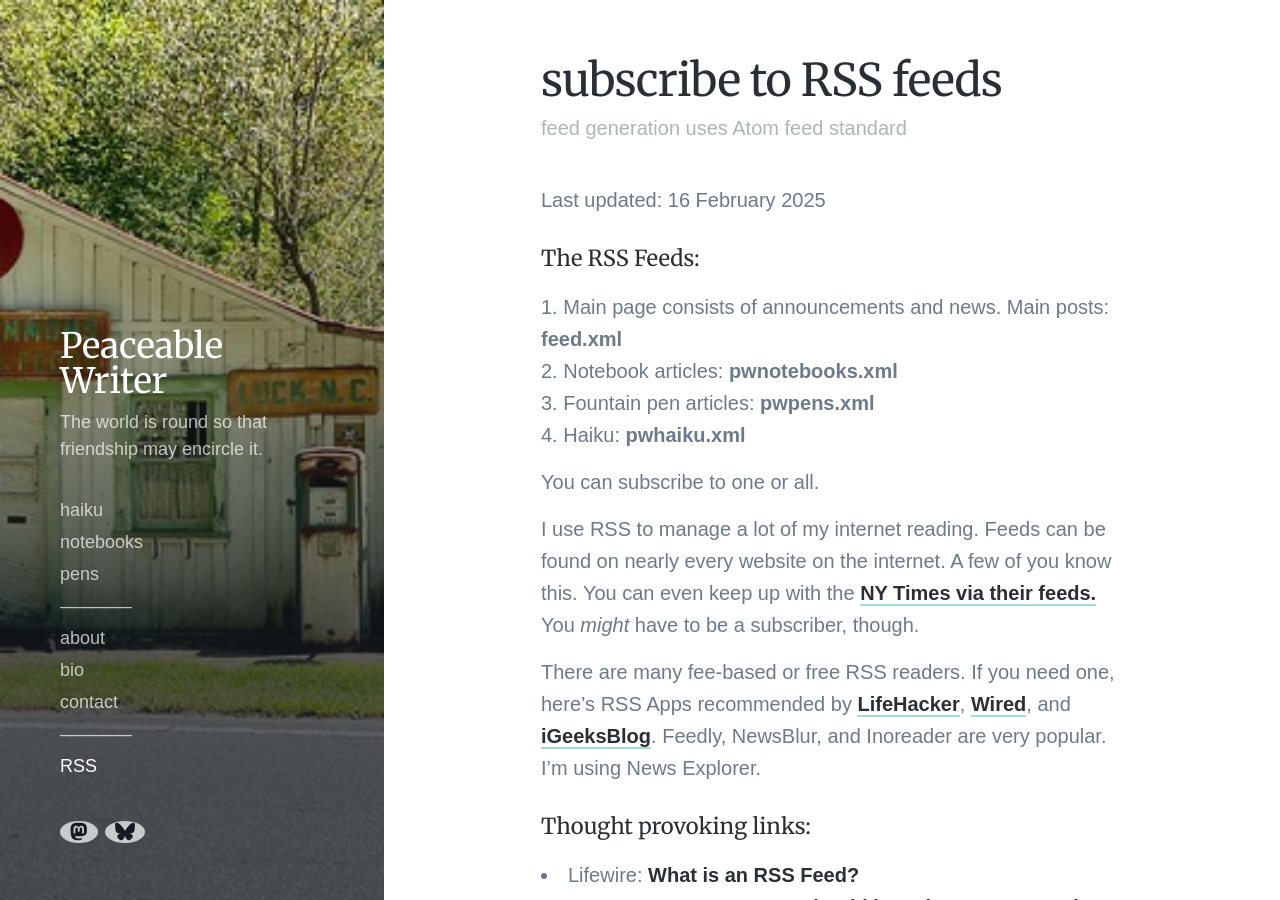
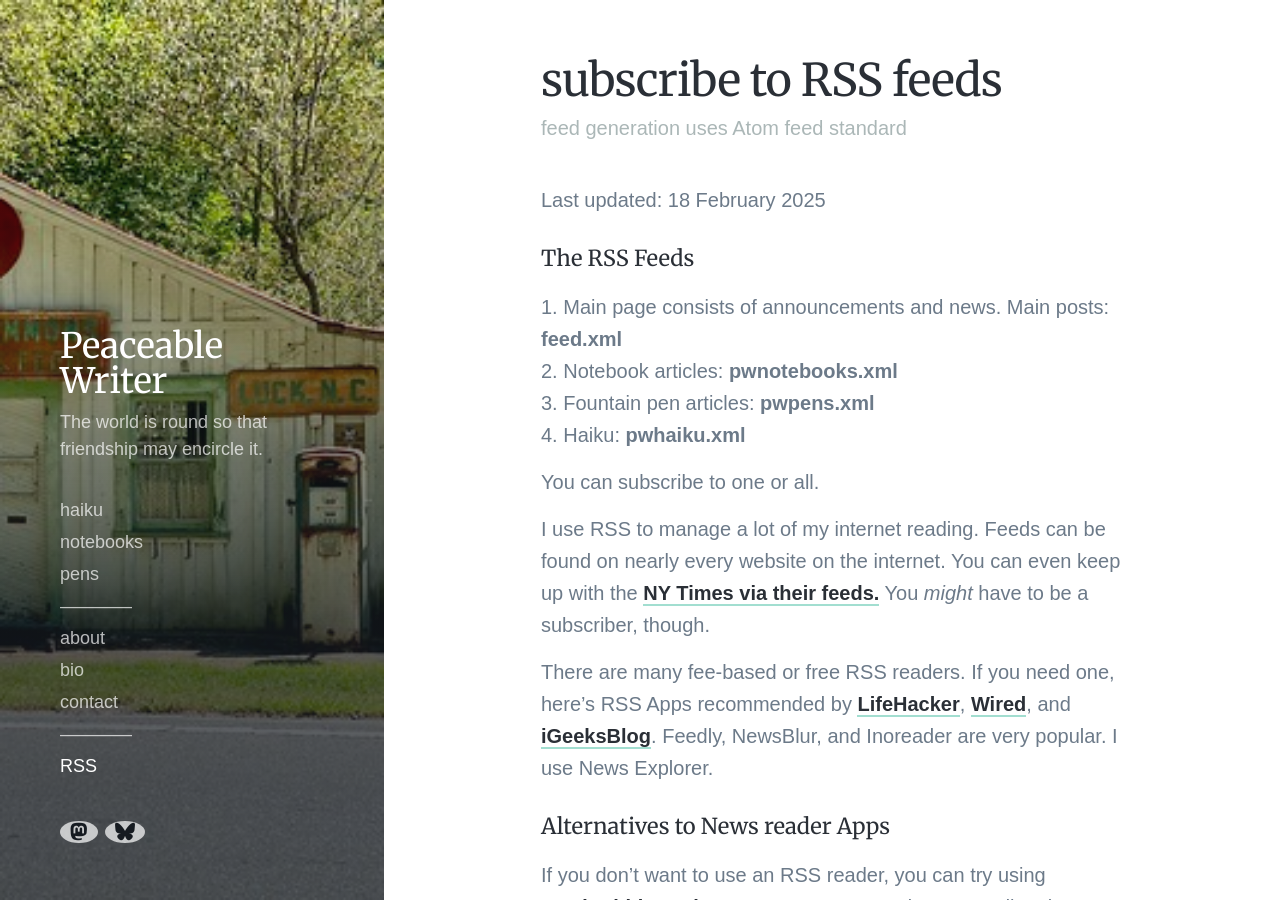
Before and after one commit to jdeames/jdeames.github.io, a Jekyll site: the page built from _pages/subscribeRSS.md, in a window 1280 px wide and 900 px high. Built offline with Jekyll 4.4.1, drawn with Linux system fonts in a browser that asks for light colours; nearby versions of some CDN libraries; some web fonts are replaced; some of the changed text lies outside the part shown.

Commit message:
Update subscribeRSS.md
added feedrabbit et al

```diff
--- a/_pages/subscribeRSS.md
+++ b/_pages/subscribeRSS.md
@@ -4,9 +4,9 @@
 description: where to find rss feeds on the site
 featured_image: /images/misc/feedstore.jpg
 ---
-Last updated: 16 February 2025
+Last updated: 18 February 2025
 
-#### The RSS Feeds:
+#### The RSS Feeds
  1. Main page consists of announcements and news. Main posts: **feed.xml**
  2. Notebook articles: **pwnotebooks.xml**
  3. Fountain pen articles: **pwpens.xml**
@@ -14,12 +14,14 @@
 
 You can subscribe to one or all.
 
-I use RSS to manage a lot of my internet reading. Feeds can be found on nearly every website on the internet. A few of you know this.
-You can even keep up with the [NY Times via their feeds.](https://www.nytimes.com/rss) You *might* have to be a subscriber, though.
+I use RSS to manage a lot of my internet reading. Feeds can be found on nearly every website on the internet. You can even keep up with the [NY Times via their feeds.](https://www.nytimes.com/rss) You *might* have to be a subscriber, though.
 
-There are many fee-based or free RSS readers. If you need one, here's RSS Apps recommended by [LifeHacker](https://lifehacker.com/tech/best-rss-readers), [Wired](https://www.wired.com/story/best-rss-feed-readers/), and [iGeeksBlog](https://www.igeeksblog.com/best-rss-reader-apps-for-mac/). Feedly, NewsBlur, and Inoreader are very popular. I'm using News Explorer.
+There are many fee-based or free RSS readers. If you need one, here's RSS Apps recommended by [LifeHacker](https://lifehacker.com/tech/best-rss-readers), [Wired](https://www.wired.com/story/best-rss-feed-readers/), and [iGeeksBlog](https://www.igeeksblog.com/best-rss-reader-apps-for-mac/). Feedly, NewsBlur, and Inoreader are very popular. I use News Explorer.
 
-#### Thought provoking links:
+#### Alternatives to News reader Apps
+If you don't want to use an RSS reader, you can try using <a href="https://feedrabbit.com/">FeedRabbit</a> or <a href="https://blogtrottr.com/">Blogtrottr</a> to get RSS updates sent directly to your email. Both have free and paid plans.
+
+#### Articles about RSS
   + Lifewire: [What is an RSS Feed?](https://www.lifewire.com/what-is-an-rss-feed-4684568)
   + Cory Doctorow wrote [You should be using an RSS reader](https://pluralistic.net/2024/10/16/keep-it-really-simple-stupid/#read-receipts-are-you-kidding-me-seriously-fuck-that-noise)
   + Bsky has RSS feeds. [Article here.](https://openrss.org/blog/bluesky-has-launched-rss-feeds)
```
